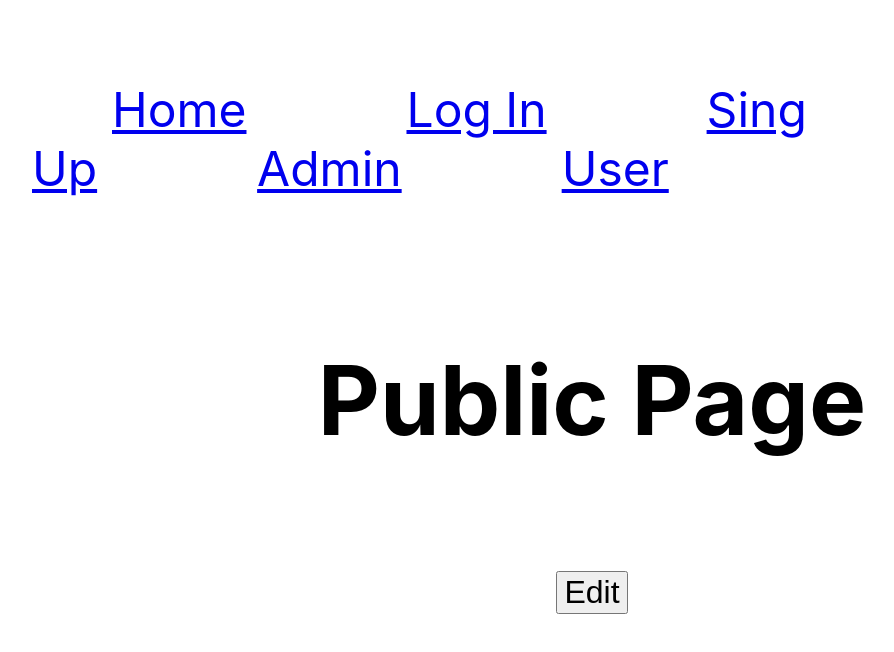
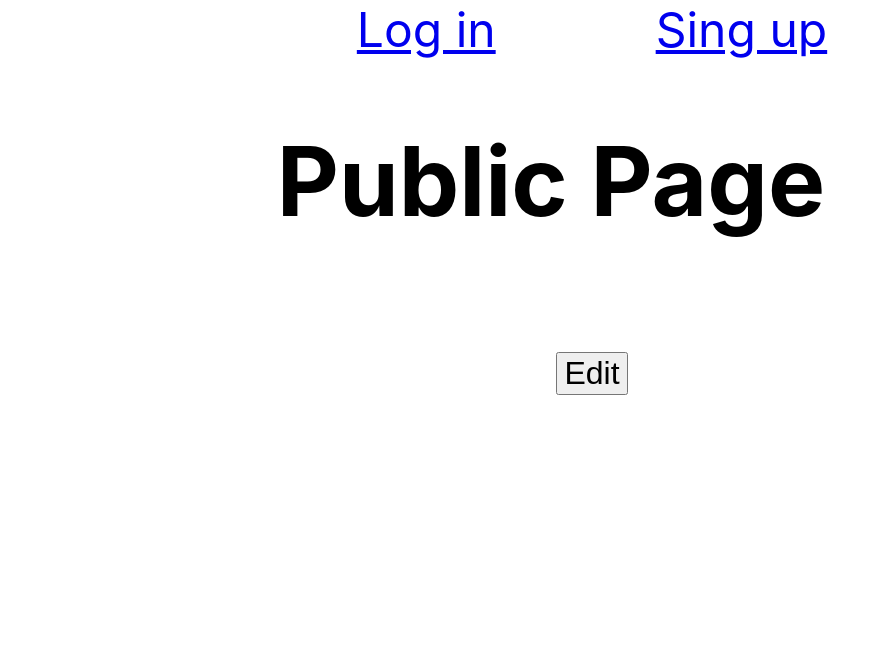
Before and after one commit to VitaliSantalau/auth, a React (Create React App) app in the folder client/: page /admin in a window 1280 px wide. Shown: the top 652 px of the page, without its empty margins (48-942 px from the left). Built offline with nearby package versions, Linux system fonts and the light colour scheme.

Commit message:
created routes for login && register

```diff
--- a/client/src/App.js
+++ b/client/src/App.js
@@ -1,37 +1,31 @@
 import React, { Fragment, useState, useEffect, useContext, createContext} from 'react';
-import { BrowserRouter as Router, Switch, Route, Link , Redirect} from 'react-router-dom';
+import { BrowserRouter as Router, Switch, Route, Link , Redirect, NavLink} from 'react-router-dom';
 import './App.css';
 
 import { ProvideAuth } from "./auth/ProvideAuth";
 import ProtectedRoute from "./auth/ProtectedRoute";
-import LogPage from "./auth/LogPage";
+import LogInPage from './auth/LogInPage';
+import RegisterPage from './auth/RegisterPage';
 
 function App() {
   return (
     <ProvideAuth>
       <Router>
-        <nav>
-          <Link to="/" className="link">Home</Link>
-          <Link to="/identity/logIn" className="link">Log In</Link>
-          <Link to="/identity/singUp" className="link">Sing Up</Link>
-          <Link to="/admin" className="link">Admin</Link>
-          <Link to="/user" className="link">User</Link>
-        </nav>
         <Switch>
           <Route exact path="/">
             <PublicPage />
           </Route>
-          <Route path="/identity/logIn">
-            <LogPage status="logIn"/>
+          <Route path="/logIn">
+            <LogInPage />
           </Route>
-          <Route path="/identity/singUp">
-            <LogPage status="singUp"/>
+          <Route path="/register">
+            <RegisterPage />
           </Route>
+          <ProtectedRoute path="/user" status="user">
+            <UserPage />
+          </ProtectedRoute>
           <ProtectedRoute path="/admin" status="admin">
             <AdminPage />
-          </ProtectedRoute>
-          <ProtectedRoute path="/user" status="user">
-            <UserPage />
           </ProtectedRoute>
         </Switch>
       </Router>
@@ -40,7 +34,14 @@ function App() {
 };
 
 function PublicPage() {
-  return <h1>Public Page</h1>
+  return (
+    <div>
+      <NavLink to="/logIn" className="link">Log in</NavLink>
+      <NavLink to="/register" className="link">Sing up</NavLink>
+      <h1>Public Page</h1>
+    </div>
+
+  )
 };
 
 function AdminPage() {
--- /dev/null
+++ b/client/src/auth/LogInPage.js
@@ -0,0 +1,27 @@
+import React from 'react';
+import { BrowserRouter as Router, Switch, Route, Link, useRouteMatch } from 'react-router-dom';
+
+import { useAuth } from './ProvideAuth';
+
+
+function LogInPage(props) {
+  const auth = useAuth();
+
+  return (
+    <div>
+      <Link to="/" className="link">Home</Link>
+      <Link to="/register">Sing up</Link>
+      <form>
+
+      </form>
+    </div>
+
+
+
+     /* <button onClick={auth.logIn}>LogIn</button>
+      <button onClick={auth.logOut}>LogOut</button>*/
+
+  );
+};
+
+export default LogInPage;
--- a/client/src/auth/LogPage.js
+++ /dev/null
@@ -1,38 +0,0 @@
-import React from 'react';
-import { BrowserRouter as Router, Switch, Route, Link, useRouteMatch } from 'react-router-dom';
-
-import { useAuth } from './ProvideAuth';
-
-
-function LogPage(props) {
-  const auth = useAuth();
-  let { path, url } = useRouteMatch();
-
-  return (
-    <Router>
-      <Link to={`${url}/logIn`}>Log in</Link>
-      <Link to={`${url}/singUp`}>Sing up</Link>
-      <Switch>
-      <Route exact path={`${path}`}>
-          <h1>Log in</h1>
-        </Route>
-        <Route path={`${path}/logIn`}>
-          <h1>Log in</h1>
-        </Route>
-        <Route path={`${path}/singUp`}>
-          <h1>Sing up</h1>
-        </Route>
-      </Switch>
-    </Router>
-
-
-
-
-
-     /* <button onClick={auth.logIn}>LogIn</button>
-      <button onClick={auth.logOut}>LogOut</button>*/
-
-  );
-};
-
-export default LogPage;
--- a/client/src/auth/ProtectedRoute.js
+++ b/client/src/auth/ProtectedRoute.js
@@ -8,7 +8,7 @@ function ProtectedRoute({ children, path, status }) {
   return (
     <Route
       path
-      render={() => (auth.status === status && auth.isAuth) ? children : <Redirect to="/identity" />}
+      render={() => (auth.status === status && auth.isAuth) ? children : <Redirect to="/logIn" />}
     />
   )
   };
--- /dev/null
+++ b/client/src/auth/RegisterPage.js
@@ -0,0 +1,28 @@
+import React from 'react';
+import { BrowserRouter as Router, Switch, Route, Link, useRouteMatch } from 'react-router-dom';
+
+import { useAuth } from './ProvideAuth';
+
+
+function RegisterPage(props) {
+  const auth = useAuth();
+  let { path, url } = useRouteMatch();
+
+  return (
+    <div>
+      <Link to="/" className="link">Home</Link>
+      <div>
+        <Link to="/logIn">Log in</Link>
+        <h1>REGISTER</h1>
+      </div>
+    </div>
+
+
+
+     /* <button onClick={auth.logIn}>LogIn</button>
+      <button onClick={auth.logOut}>LogOut</button>*/
+
+  );
+};
+
+export default RegisterPage;
```
